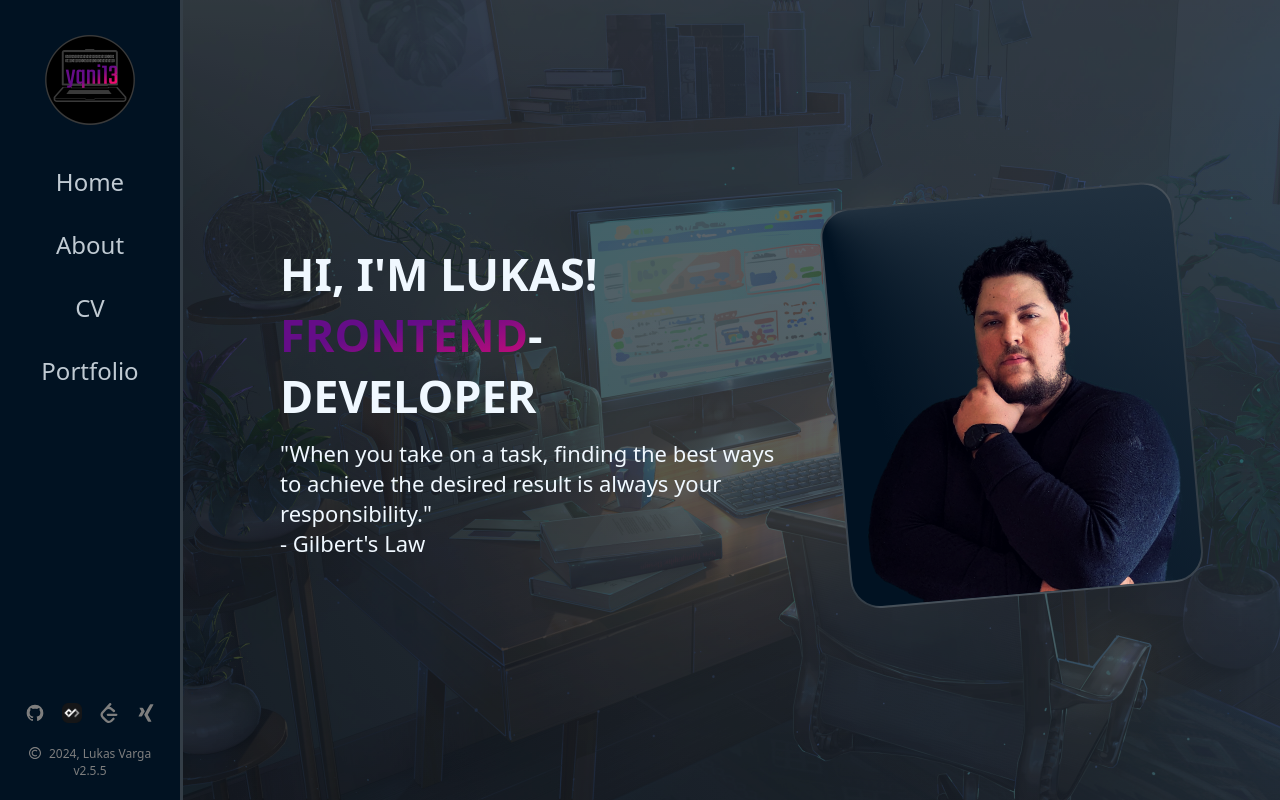
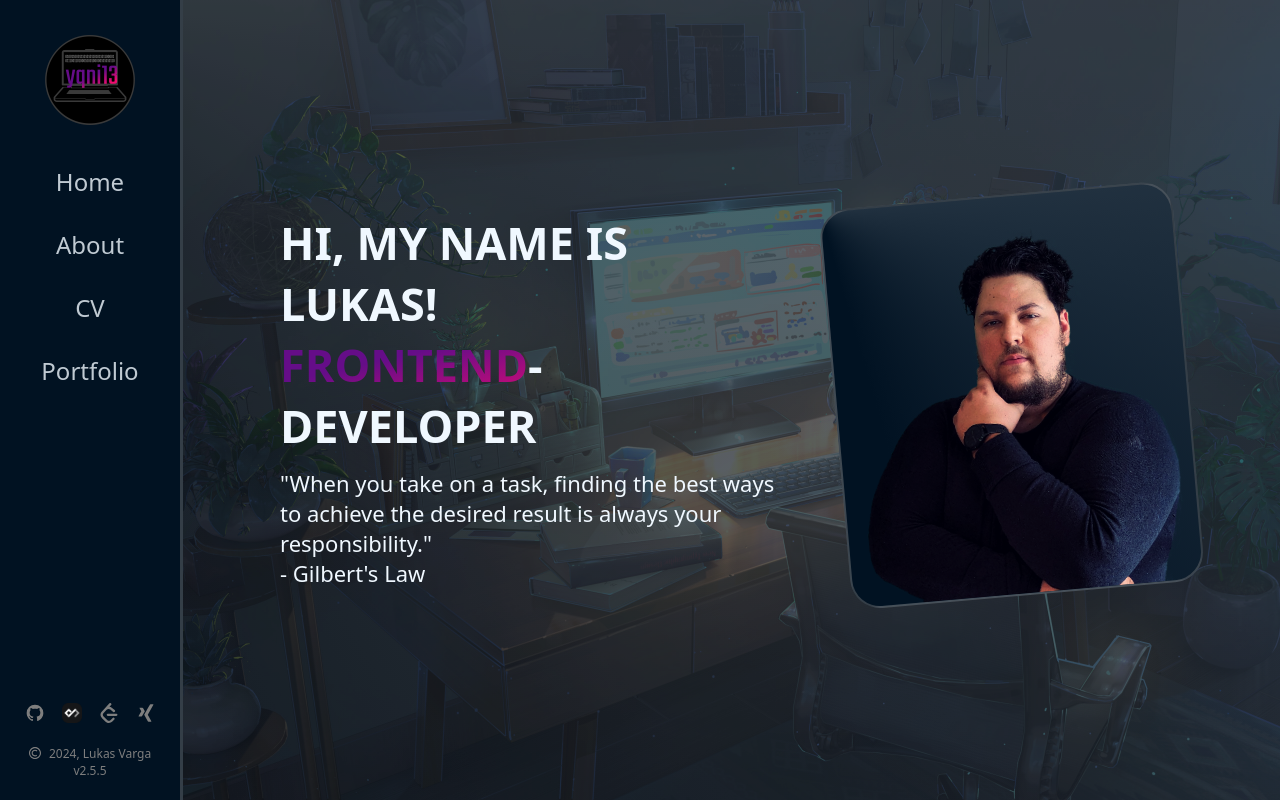
Before and after one commit to yqni13/portfolio, an Angular app: page / in a window 1280 px wide. Built offline with nearby package versions, Linux system fonts and the light colour scheme.

Commit message:
Update home.component.html
demo change to check if deployment happens automatically after CI/CD workflow

```diff
--- a/src/app/home/home.component.html
+++ b/src/app/home/home.component.html
@@ -1,7 +1,7 @@
 <section class="box home">
     <div class="column left">
         <h1>
-            Hi, I'm {{user.firstname}}!<br>
+            Hi, my name is {{user.firstname}}!<br>
             <span id="frontend">Frontend</span>-Developer
         </h1>
         <p>
```
